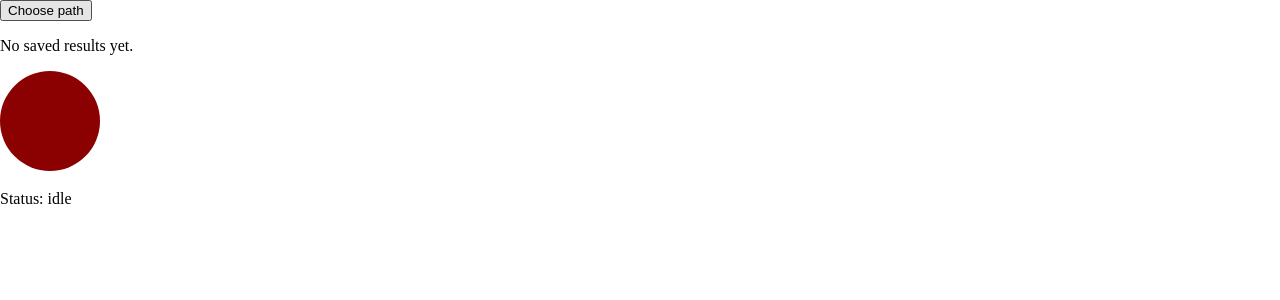
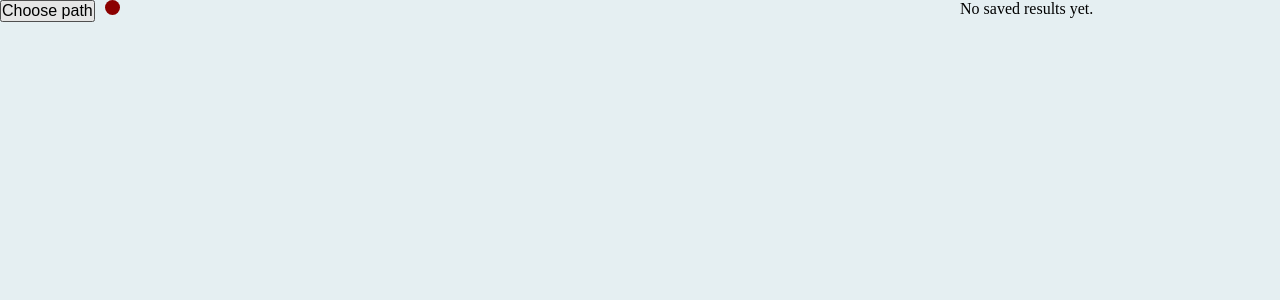
Before and after one commit to ikota2/speechext, a SvelteKit app: page / in a window 1280 px wide. Shown: the top 300 px of the page. Built offline with nearby package versions, Linux system fonts and the light colour scheme.

Commit message:
add styles

```diff
--- a/src/lib/record/Record.svelte
+++ b/src/lib/record/Record.svelte
@@ -12,12 +12,12 @@
   class="button"
   title="Record"
 ></button>
-<p>Status: {status}</p>
+<!--<p>Status: {status}</p>-->
 
 <style>
   .button {
-	width: 100px;
-	height: 100px;
+    width: 15px;
+    height: 15px;
     border-radius: 50%;
     border: none;
     background-color: darkred;
--- a/src/lib/transcribe/Transcribe.svelte
+++ b/src/lib/transcribe/Transcribe.svelte
@@ -109,7 +109,7 @@
 
 <div>
   <div>
-    <button onclick={pickFiles}>Choose path</button>
+    <button onclick={pickFiles} class="button">Choose path</button>
     {#if folderPath}
       <span>{folderPath}</span>
     {/if}
@@ -145,8 +145,13 @@
     </p>
     <p>{result.full_text}</p>
 
-    <button onclick={save} disabled={saving || saved}>
+    <button onclick={save} disabled={saving || saved} class="button">
       {saved ? "Saved" : saving ? "Saving..." : "Save"}
     </button>
   {/if}
 </div>
+<style>
+  .button {
+    font-size: 16px;
+  }
+</style>
--- a/src/routes/+layout.svelte
+++ b/src/routes/+layout.svelte
@@ -9,3 +9,9 @@
 </svelte:head>
 
 {@render children()}
+<style>
+	:global(*) {
+		margin: 0;
+		padding: 0;
+	}
+</style>
--- a/src/routes/+page.svelte
+++ b/src/routes/+page.svelte
@@ -17,17 +17,34 @@ let selected = $state<FullResult | null>(null);
 </script>
 
 
-{#if selected}
-  <p>{selected.full_text}</p>
-{/if}
-
-<Transcribe onsave={() => history?.refresh()} />
-<History bind:this={history} onselect={(r) => (selected = r)} />
-<Record />
+<div class="wrapper">
+  <main>
+    <div class="controls">
+      <Transcribe onsave={() => history?.refresh()} />
+      <Record />
+    </div>
+    <div class="result">
+      {#if selected}
+        <p>{selected.full_text}</p>
+      {/if}
+    </div>
+  </main>
+  <aside>
+    <History bind:this={history} onselect={(r) => (selected = r)} />
+  </aside>
+</div>
 
 <style>
-	:global(body) {
-		margin: 0;
-		padding: 0;
-	}
+  .wrapper {
+		background-color: #e5eff2;
+		height: 100dvh;
+		width: 100vw;
+		display: grid;
+		grid-template-columns: 3fr 1fr;
+  }
+
+  .controls {
+    display: flex;
+    gap: 10px;
+  }
 </style>
```
Lines whose indentation alone changed are shown as unchanged.
